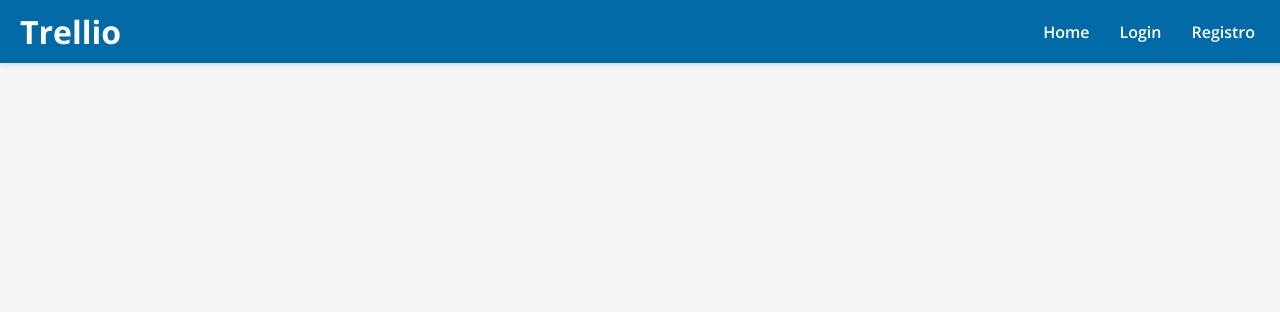
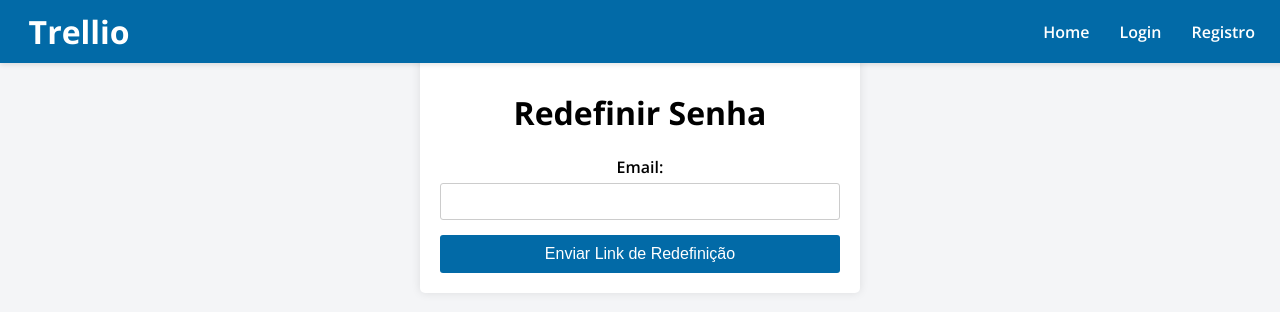
Before and after one commit to luuqqas/trello-clone-frontend, a Vue app: page /forgot-password in a window 1280 px wide. Shown: the top 312 px of the page. Built offline with nearby package versions, Linux system fonts and the light colour scheme.

Commit message:
Esqueci minha senha

```diff
--- a/src/router/index.js
+++ b/src/router/index.js
@@ -3,6 +3,8 @@ import HomeView from '@/views/HomeView.vue';
 import LoginView from '@/views/LoginView.vue';
 import RegisterView from '@/views/RegisterView.vue';
 import DashboardView from '@/views/DashboardView.vue';
+import ForgotPassword from '../views/ForgotPassword.vue';
+import ResetPassword from '../views/ResetPassword.vue';
 
 const routes = [
   {
@@ -25,6 +27,16 @@ const routes = [
     name: 'DashboardView',
     component: DashboardView,
     meta: { requiresAuth: true }
+  },
+  {
+    path: '/forgot-password',
+    name: 'ForgotPassword',
+    component: ForgotPassword
+  },
+  {
+    path: '/reset-password',
+    name: 'ResetPassword',
+    component: ResetPassword
   }
 ];
 
--- /dev/null
+++ b/src/views/ForgotPassword.vue
@@ -0,0 +1,117 @@
+<template>
+  <div class="forgot-container">
+    <h1>Redefinir Senha</h1>
+    <form @submit.prevent="sendResetLink">
+      <div class="form-group">
+        <label for="email">Email:</label>
+        <input type="email" v-model="email" required>
+      </div>
+      <button type="submit" class="btn">Enviar Link de Redefinição</button>
+      <p v-if="message" class="message" :class="{ 'error-message': isError }">{{ message }}</p>
+    </form>
+  </div>
+</template>
+
+<script>
+export default {
+  name: 'ForgotPassword',
+  data() {
+    return {
+      email: '',
+      message: '',
+      isError: false
+    };
+  },
+  methods: {
+    async sendResetLink() {
+      try {
+        const response = await fetch('/api/auth/forgot-password', {
+          method: 'POST',
+          headers: {
+            'Content-Type': 'application/json'
+          },
+          body: JSON.stringify({ email: this.email })
+        });
+
+        const data = await response.json();
+        if (response.ok) {
+          this.message = 'Email de redefinição enviado com sucesso!';
+          this.isError = false;
+        } else {
+          this.message = data.error || 'Erro ao enviar email';
+          this.isError = true;
+        }
+      } catch (error) {
+        this.message = 'Erro na conexão';
+        this.isError = true;
+      }
+    }
+  }
+};
+</script>
+
+<style scoped>
+.forgot-container {
+  max-width: 400px;
+  margin: 50px auto;
+  padding: 20px;
+  background-color: #fff;
+  border-radius: 5px;
+  box-shadow: 0 0 10px rgba(0, 0, 0, 0.1);
+  animation: fadeIn 0.5s ease-in-out;
+}
+
+.form-group {
+  margin-bottom: 15px;
+}
+
+label {
+  display: block;
+  margin-bottom: 5px;
+  font-weight: 600;
+}
+
+input {
+  width: 100%;
+  padding: 10px;
+  box-sizing: border-box;
+  border: 1px solid #ccc;
+  border-radius: 3px;
+}
+
+.btn {
+  width: 100%;
+  padding: 10px;
+  background-color: #026aa7;
+  color: #fff;
+  border: none;
+  border-radius: 3px;
+  font-size: 16px;
+  cursor: pointer;
+  transition: background-color 0.2s ease-in-out;
+}
+
+.btn:hover {
+  background-color: #005a8c;
+}
+
+.message {
+  margin-top: 10px;
+}
+
+.error-message {
+  color: red;
+  font-weight: bold;
+}
+
+@keyframes fadeIn {
+  from {
+    opacity: 0;
+    transform: translateY(-10px);
+  }
+  to {
+    opacity: 1;
+    transform: translateY(0);
+  }
+}
+</style>
--- a/src/views/LoginView.vue
+++ b/src/views/LoginView.vue
@@ -12,6 +12,7 @@
       </div>
       <button type="submit" class="btn">Login</button>
       <p v-if="errorMessage" class="error-message">{{ errorMessage }}</p>
+      <router-link to="/forgot-password">Esqueceu sua senha?</router-link>
     </form>
   </div>
 </template>
--- /dev/null
+++ b/src/views/ResetPassword.vue
@@ -0,0 +1,137 @@
+<template>
+  <div class="reset-container">
+    <h1>Nova Senha</h1>
+    <form @submit.prevent="resetPassword">
+      <div class="form-group">
+        <label for="password">Nova Senha:</label>
+        <input type="password" v-model="password" required>
+      </div>
+      <div class="form-group">
+        <label for="confirmPassword">Confirmar Nova Senha:</label>
+        <input type="password" v-model="confirmPassword" required>
+      </div>
+      <button type="submit" class="btn">Redefinir Senha</button>
+      <p v-if="message" class="message" :class="{ 'error-message': isError }">{{ message }}</p>
+    </form>
+  </div>
+</template>
+
+<script>
+export default {
+  name: 'ResetPassword',
+  data() {
+    return {
+      password: '',
+      confirmPassword: '',
+      message: '',
+      isError: false
+    };
+  },
+  computed: {
+    token() {
+      return this.$route.query.token;
+    }
+  },
+  methods: {
+    async resetPassword() {
+      if (this.password !== this.confirmPassword) {
+        this.message = 'As senhas não coincidem';
+        this.isError = true;
+        return;
+      }
+
+      try {
+        const response = await fetch('/api/auth/reset-password', {
+          method: 'POST',
+          headers: {
+            'Content-Type': 'application/json'
+          },
+          body: JSON.stringify({
+            token: this.token,
+            newPassword: this.password
+          })
+        });
+
+        const data = await response.json();
+        if (response.ok) {
+          this.message = 'Senha redefinida com sucesso!';
+          this.isError = false;
+          setTimeout(() => this.$router.push('/login'), 2000);
+        } else {
+          this.message = data.error || 'Erro ao redefinir senha';
+          this.isError = true;
+        }
+      } catch (error) {
+        this.message = 'Erro na conexão';
+        this.isError = true;
+      }
+    }
+  }
+};
+</script>
+
+<style scoped>
+.reset-container {
+  max-width: 400px;
+  margin: 50px auto;
+  padding: 20px;
+  background-color: #fff;
+  border-radius: 5px;
+  box-shadow: 0 0 10px rgba(0, 0, 0, 0.1);
+  animation: fadeIn 0.5s ease-in-out;
+}
+
+.form-group {
+  margin-bottom: 15px;
+}
+
+label {
+  display: block;
+  margin-bottom: 5px;
+  font-weight: 600;
+}
+
+input {
+  width: 100%;
+  padding: 10px;
+  box-sizing: border-box;
+  border: 1px solid #ccc;
+  border-radius: 3px;
+}
+
+.btn {
+  width: 100%;
+  padding: 10px;
+  background-color: #026aa7;
+  color: #fff;
+  border: none;
+  border-radius: 3px;
+  font-size: 16px;
+  cursor: pointer;
+  transition: background-color 0.2s ease-in-out;
+}
+
+.btn:hover {
+  background-color: #005a8c;
+}
+
+.message {
+  margin-top: 10px;
+}
+
+.error-message {
+  color: red;
+  font-weight: bold;
+}
+
+@keyframes fadeIn {
+  from {
+    opacity: 0;
+    transform: translateY(-10px);
+  }
+  to {
+    opacity: 1;
+    transform: translateY(0);
+  }
+}
+</style>
```
